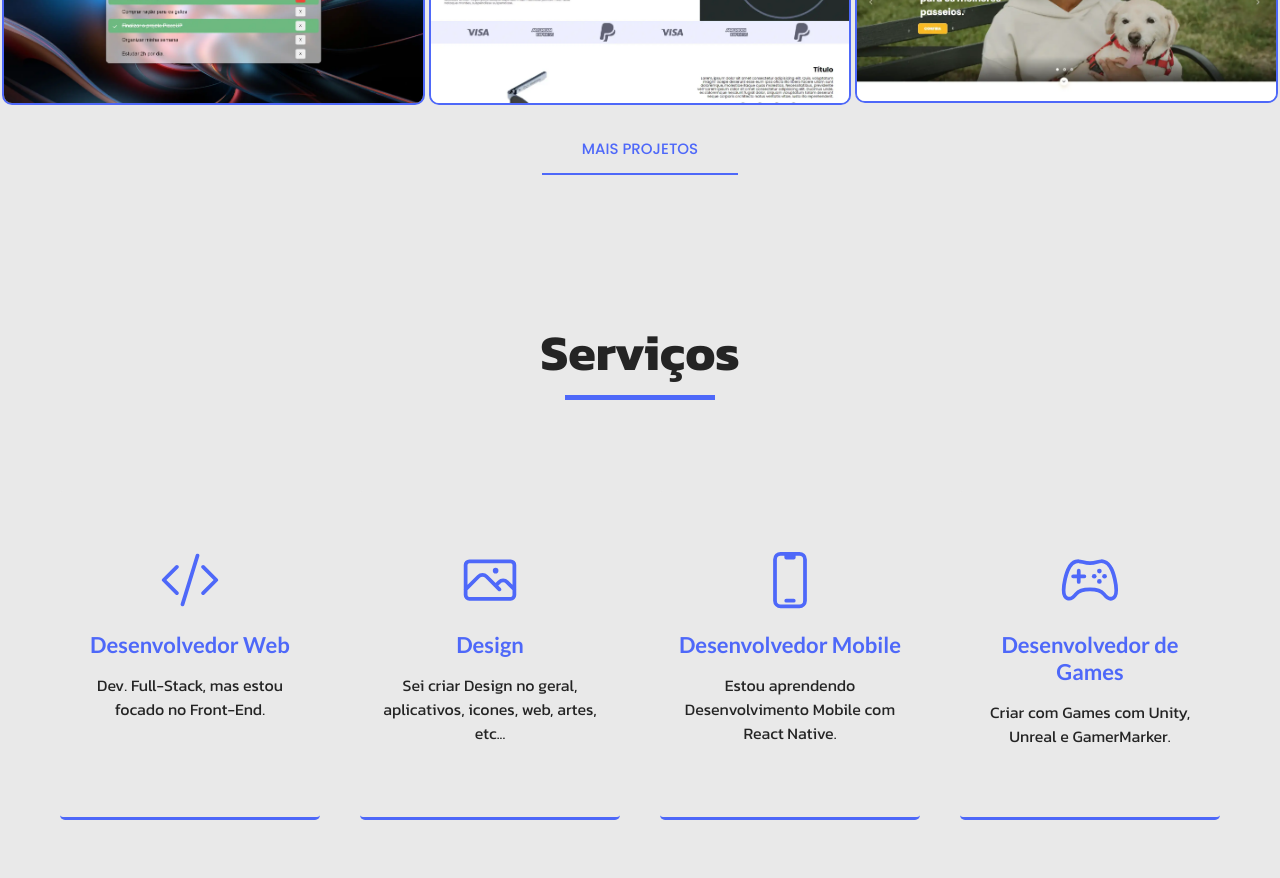
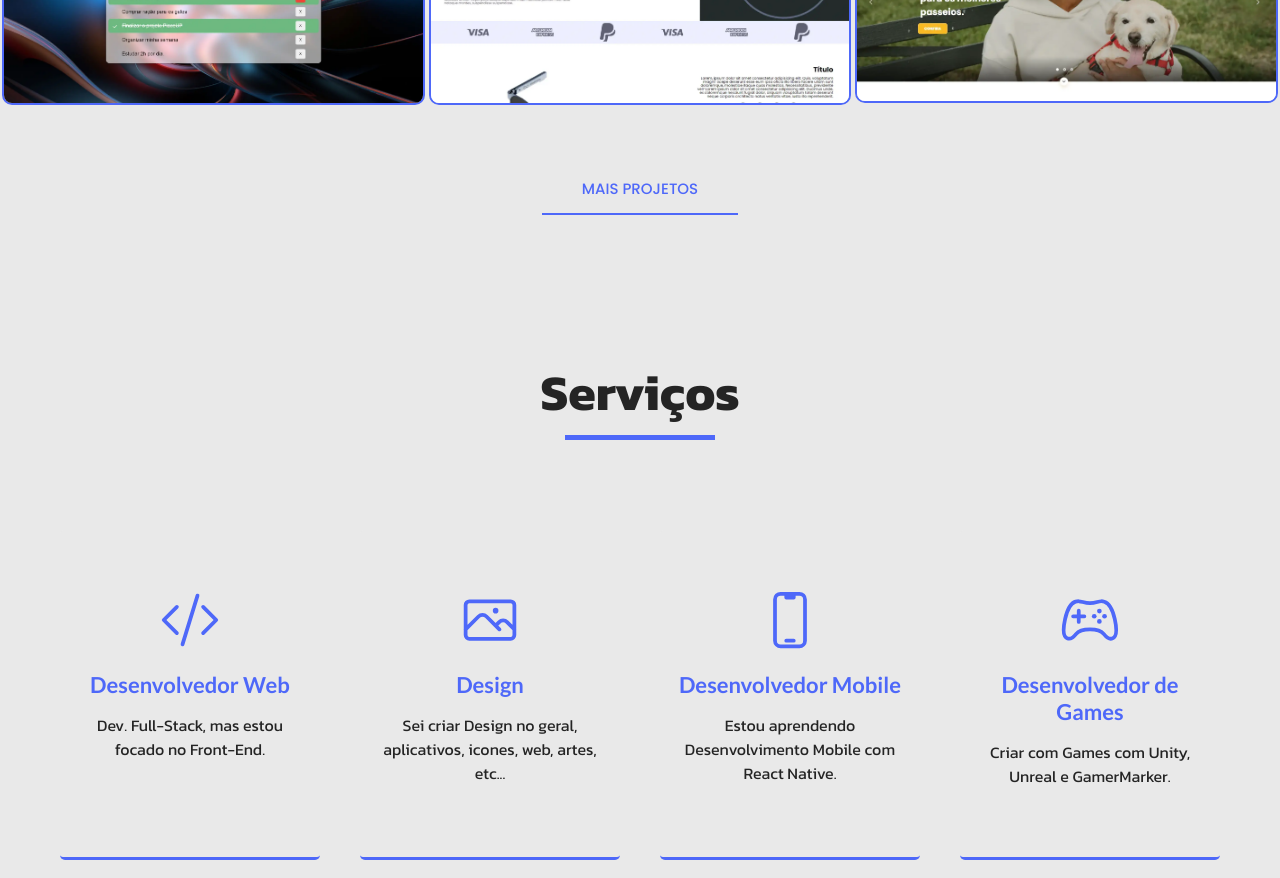
Before and after one commit to Faribro/BrunoC-Portfolio, a React (Create React App) app: page / in a window 1280 px wide. Shown: the part 4260-5138 px from the top of the page. Built offline with nearby package versions, Linux system fonts and the light colour scheme; a web font is replaced by a local one.

Commit message:
Style: Home projects image height, button spacing

```diff
--- a/src/Components/ProjectHome/Style/ProjectHome.modules.scss
+++ b/src/Components/ProjectHome/Style/ProjectHome.modules.scss
@@ -145,6 +145,8 @@
     opacity: 1;
 }
 
+.projects-home .main-btn{ margin-top: 40px }
+
 /*===========================
        RESPONSIVE CSS
 ===========================*/
```
